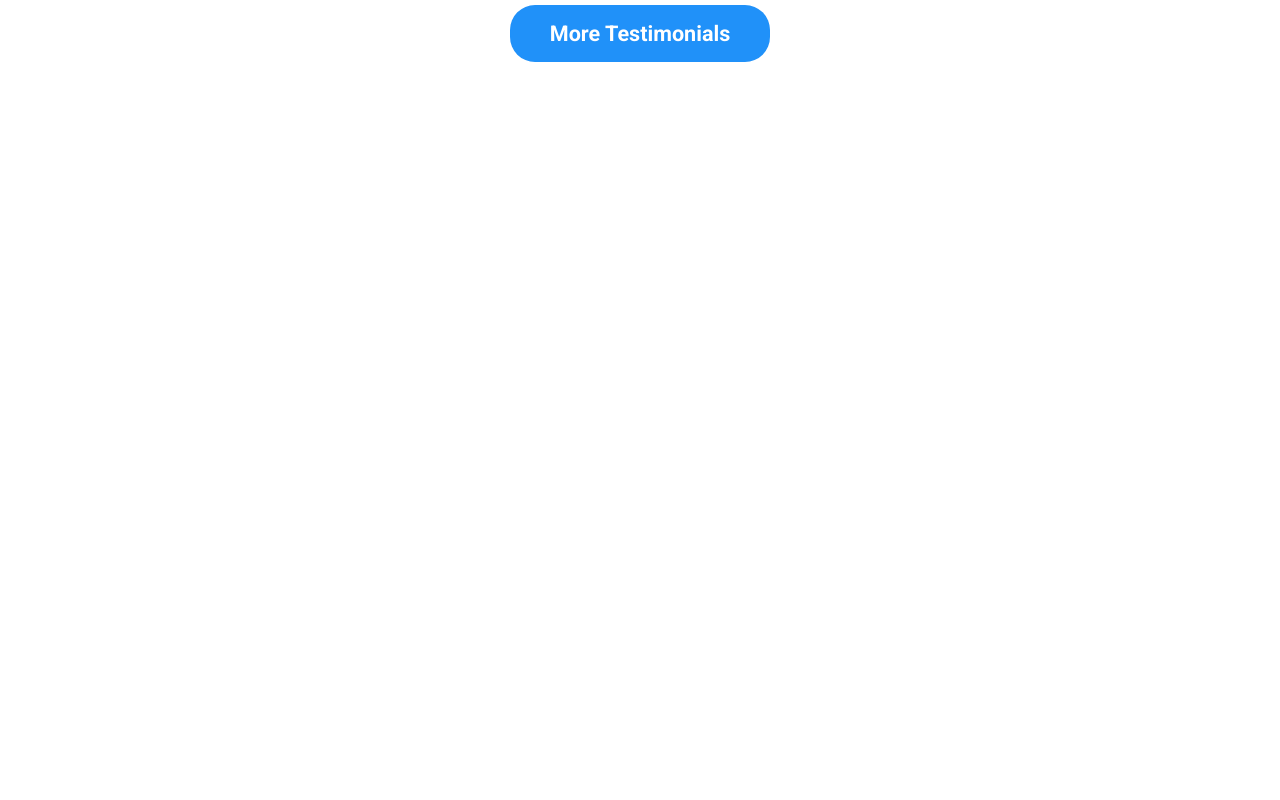
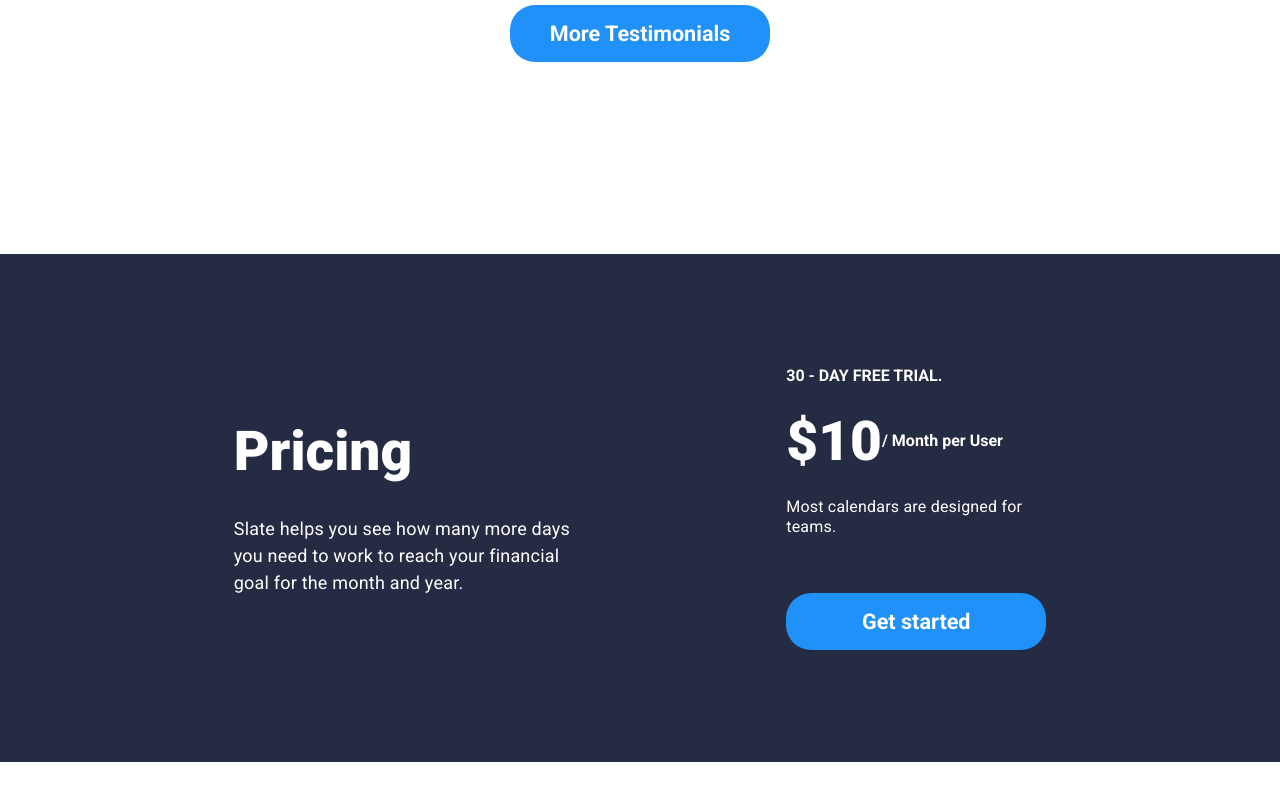
Before and after one commit to Marcelllombm/meusprojetos, a React (Create React App) app in the folder figma-land/: page / in a window 1280 px wide. Shown: the part 5384-6184 px from the top of the page. Before the commit the page ends 5638 px from the top, so only its background shows below. Built offline with nearby package versions, Linux system fonts and the light colour scheme.

Commit message:
estrutura e estilizaçao pricing

```diff
--- a/figma-land/src/App.js
+++ b/figma-land/src/App.js
@@ -5,6 +5,7 @@ import {Prototyping} from './components/Prototyping ';
 import { Newsletter } from './components/Newsletter';
 import { Partners } from './components/Partners';
 import { Testimonials } from './components/Testimonials';
+import { Pricing } from './components/Pricing';
 
 export function App() {
   return (
@@ -15,6 +16,7 @@ export function App() {
       <Newsletter/>
       <Partners/>
       <Testimonials/>
+      <Pricing/>
       <GlobalStyle/>
     </>
   )
--- /dev/null
+++ b/figma-land/src/components/Pricing/index.jsx
@@ -0,0 +1,26 @@
+import { Container, Content } from "./styles";
+
+export function Pricing() {
+	return (
+		<Container>
+			<Content>
+				<div className="left-content">
+					<h1>Pricing</h1>
+					<p>
+						Slate helps you see how many more days you need to work to reach
+						your financial goal for the month and year.
+					</p>
+				</div>
+
+				<div className="right-content">
+					<h3>30 - DAY FREE TRIAL.</h3>
+					<h4>
+						<span>$10</span>/ Month per User
+					</h4>
+					<p>Most calendars are designed for teams.</p>
+					<button>Get started</button>
+				</div>
+			</Content>
+		</Container>
+	);
+}
--- /dev/null
+++ b/figma-land/src/components/Pricing/styles.js
@@ -0,0 +1,74 @@
+import styled from 'styled-components';
+
+export const Container = styled.section`
+background-color: var(--darkBackground);
+margin: 12rem 0;
+width:100%;
+`;
+
+export const Content = styled.article`
+  align-items:center;
+  color:white;
+  display: flex;
+  justify-content:space-around;
+  padding:7rem 0;
+  margin: 0 auto;
+  width:80%;
+  .left-content{
+    width: 341px;
+    h1{
+      font-size: 3.44rem;
+      font-weight: 900;
+    }
+    p{
+      font-size:1.125rem;
+      font-weight: 400;
+      letter-spacing: 0.2px;
+      line-height:27px;
+      margin-top: 2rem;
+    }
+  }
+
+  .right-content{
+    display: flex;
+    flex-direction:column;
+    width: 260px;
+
+    h3{
+      font-size: 1rem;
+      margin-bottom: 1.5rem;
+    }
+    h4{
+      display: flex;
+      align-items: center;
+      margin-bottom: 1.5rem;
+      span{
+        font-size:3.44rem;
+        font-weight: 900;
+      }
+
+    }
+
+    p{
+      font-size: 1rem;
+      letter-spacing: 0.2px;
+      line-height:20px;
+      margin-bottom: 1.5rem;
+    }
+
+    button{
+      background-color: var(--blue);
+      border:0;
+      border-radius:25px;
+      color:white;
+      font-size: 1.35rem;
+      font-weight: 700;
+      padding: 1rem 2.5rem;
+      margin-top: 2rem;
+    &:hover{
+      background-color: white;
+      color:var(--blue);
+    }
+    }
+  }
+`;
```
